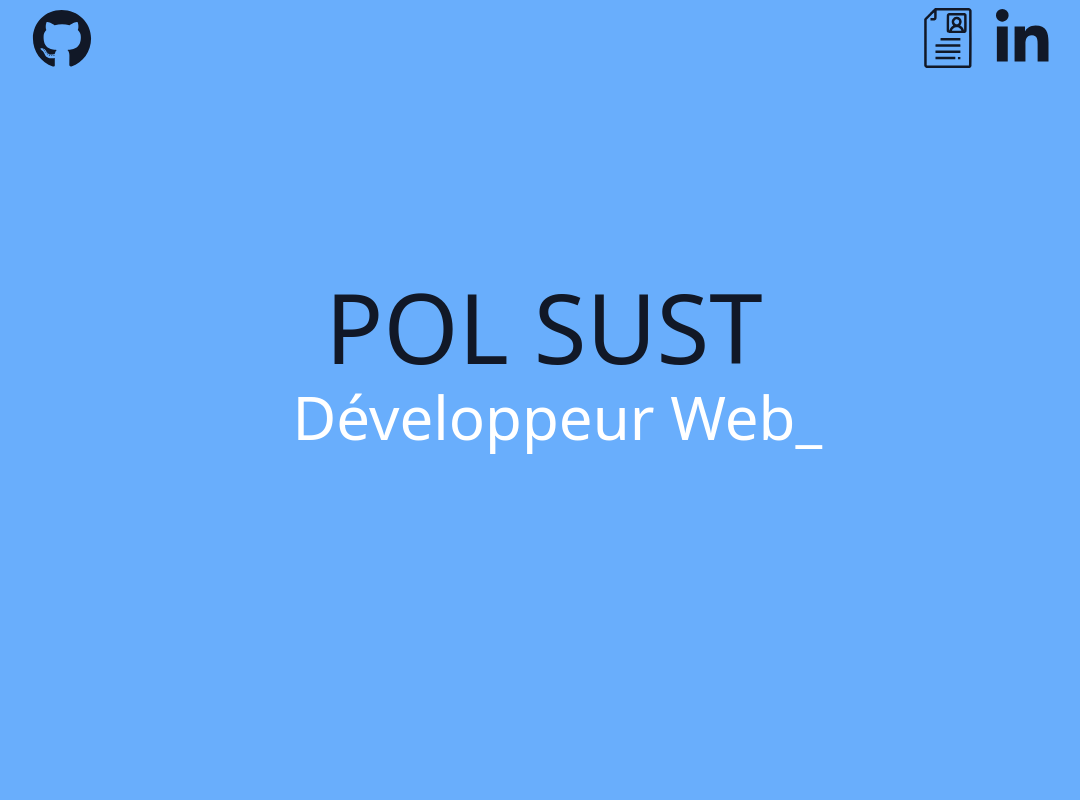
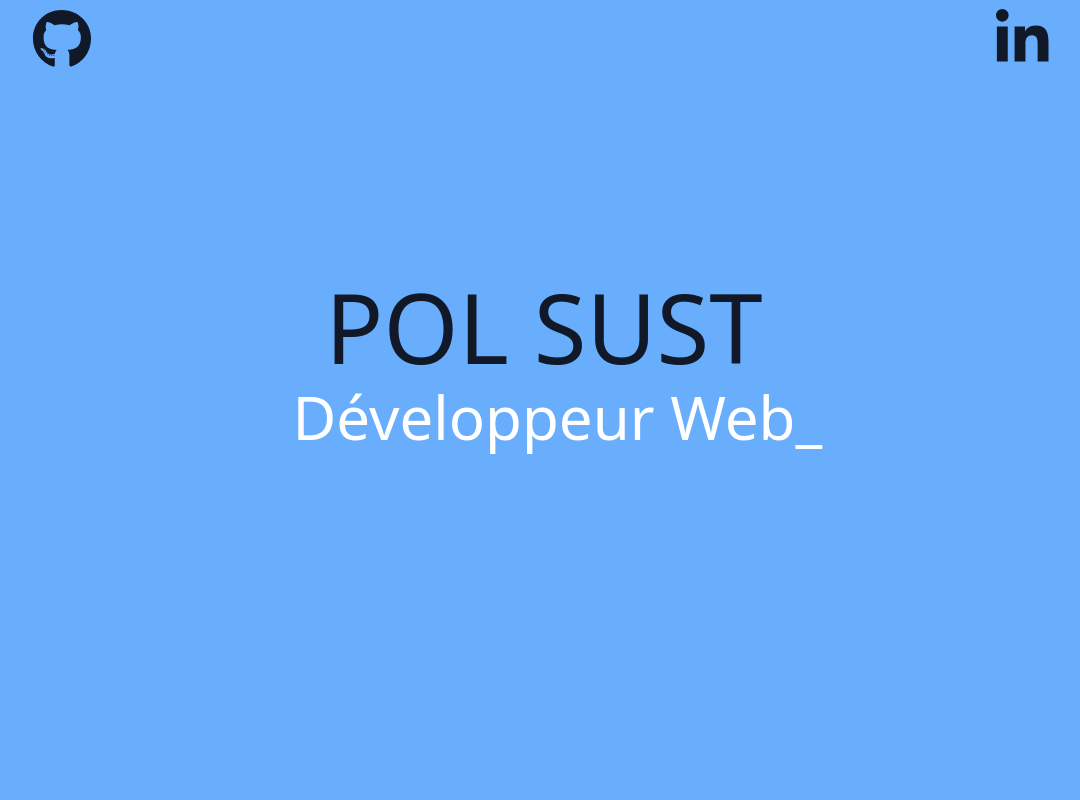
Before and after one commit to polsust/portfolio, an Angular app: page / in a window 1280 px wide. Shown: the top 800 px of the page, without its empty margins (96-1176 px from the left). Built offline with nearby package versions, Linux system fonts and the light colour scheme.

Commit message:
chore: Remove cv from header

```diff
--- a/src/app/components/header/header.component.html
+++ b/src/app/components/header/header.component.html
@@ -7,73 +7,9 @@
         </a>
       </li>
       <li class="flex">
-        <!-- <button id="lang">
-
-          <i class="fas fa-language"></i>
-          <ul class="sousMenu">
-            <li>ESP</li>
-            <li>ENG</li>
-            <li>FRE</li>
-          </ul>
-        </button> -->
-        <a class="mx-2 hover:opacity-60" target="blank" title="Curriculum vitae" id="cv" href="assets/files/cv.pdf">
-          <svg id="cv" fill="currentColor" class="w-16 hover:text-opacity-50" version="1.0"
-            xmlns="http://www.w3.org/2000/svg" width="1em" height="1em" viewBox="0 0 900.000000 900.000000"
-            preserveAspectRatio="xMidYMid meet">
-            <g transform="translate(0.000000,900.000000) scale(0.100000,-0.100000)" stroke="none">
-              <path d="M2550 8985 c0 -9 -12 -20 -27 -26 -16 -5 -368 -350 -785 -766 -590
--590 -762 -767 -782 -807 l-26 -51 0 -3465 c1 -3771 -3 -3514 57 -3632 28 -54
-103 -140 143 -162 41 -24 107 -54 141 -65 50 -16 6387 -16 6438 0 167 52 287
-176 327 339 11 46 13 732 14 4137 0 2965 -3 4096 -11 4130 -25 109 -115 245
--189 288 -49 28 -108 54 -132 60 -16 3 -28 12 -28 20 0 13 -307 15 -2570 15
--2296 0 -2570 -2 -2570 -15z m5070 -381 c28 -11 42 -24 48 -43 9 -34 9 -8108
-0 -8142 -6 -19 -20 -32 -48 -43 -37 -15 -311 -16 -3131 -16 -3286 0 -3130 -2
--3169 45 -13 16 -15 411 -15 3422 l0 3403 553 552 c443 443 554 550 562 538 7
--9 9 -156 8 -397 l-3 -381 -24 -26 -24 -26 -251 -2 -251 -3 -3 -177 -2 -178
-24 -6 c13 -3 152 -4 307 -2 l284 4 60 32 c87 47 205 163 205 204 0 7 6 22 14
-33 29 43 36 174 36 688 0 386 3 516 12 525 9 9 554 12 2390 12 2164 0 2381 -1
-2418 -16z" />
-              <path d="M4574 8221 c-106 -34 -201 -120 -244 -221 -23 -53 -23 -2467 0 -2520
-26 -62 89 -137 143 -172 111 -72 33 -68 1329 -68 1122 0 1168 1 1226 19 33 11
-70 25 83 33 36 20 139 121 139 136 0 7 6 23 14 35 33 50 36 148 36 1277 0
-1129 -3 1227 -36 1277 -8 12 -14 28 -14 36 0 25 -114 129 -165 150 -87 37 -75
-37 -1289 36 -1063 -1 -1176 -3 -1222 -18z m2336 -351 c13 -8 15 -144 15 -1122
-0 -1052 -1 -1113 -17 -1116 -12 -2 -18 3 -18 15 0 72 -106 296 -199 418 -81
-107 -214 226 -309 275 -67 35 -70 45 -31 88 19 20 38 38 42 40 5 2 13 14 18
-26 5 11 18 35 28 51 85 132 127 336 102 488 -31 186 -112 337 -244 457 -64 57
--225 150 -262 150 -7 0 -29 7 -48 15 -50 21 -321 21 -357 0 -14 -8 -36 -14
--50 -15 -37 0 -173 -71 -240 -125 -48 -39 -160 -158 -160 -171 0 -4 -13 -29
--30 -56 -16 -26 -30 -56 -30 -66 0 -10 -4 -22 -10 -28 -43 -43 -68 -342 -35
--421 8 -19 15 -46 15 -58 0 -35 75 -176 135 -254 56 -73 61 -95 22 -107 -45
--14 -218 -157 -285 -234 -65 -75 -172 -235 -172 -258 0 -6 -6 -23 -14 -39 -26
--53 -46 -104 -46 -119 0 -24 -40 -95 -50 -89 -12 7 -14 2224 -2 2241 4 6 14
-14 22 17 27 10 2194 7 2210 -3z m-1015 -582 c95 -26 150 -64 210 -142 46 -60
-58 -103 62 -211 4 -108 -1 -129 -61 -225 -28 -45 -122 -119 -179 -140 -16 -5
--72 -10 -126 -10 -89 0 -103 3 -158 30 -63 32 -142 105 -169 156 -25 46 -54
-144 -54 179 0 37 24 122 49 174 19 41 125 151 145 151 7 0 19 6 25 14 6 8 26
-17 44 20 18 4 50 10 72 15 44 8 79 6 140 -11z m94 -1194 c25 -8 50 -14 57 -14
-37 0 165 -76 253 -149 46 -39 141 -150 141 -165 0 -3 14 -28 30 -56 36 -62 39
--95 8 -104 -13 -3 -318 -6 -678 -6 -360 0 -665 3 -677 6 -13 4 -23 11 -23 17
-0 5 19 48 42 96 34 72 57 101 134 177 50 50 111 101 135 113 24 12 51 26 59
-30 60 32 80 41 97 41 10 0 24 5 31 12 27 27 310 28 391 2z" />
-              <path d="M3380 4480 c-1 -5 -1 -82 -1 -170 0 -88 0 -167 1 -175 0 -13 172 -15
-1485 -15 l1485 0 5 23 c3 12 4 94 3 182 l-3 160 -1487 3 c-990 1 -1488 -1
--1488 -8z" />
-              <path d="M2633 3542 c-10 -10 -13 -54 -13 -175 0 -89 4 -168 8 -175 12 -18
-3712 -18 3724 0 10 17 10 329 0 346 -12 19 -3700 23 -3719 4z" />
-              <path d="M2625 2588 c-3 -13 -4 -95 -3 -183 l3 -160 1865 0 1865 0 3 160 c1
-88 0 170 -3 183 l-5 22 -1860 0 -1860 0 -5 -22z" />
-              <path d="M2624 1657 c-2 -7 -3 -87 -2 -177 l3 -165 1488 -3 c989 -1 1487 1
-1487 8 1 5 1 82 1 170 0 88 0 165 -1 170 0 7 -502 10 -1485 10 -1203 0 -1487
--2 -1491 -13z" />
-              <path d="M5995 1657 c-3 -7 -4 -87 -3 -177 l3 -165 180 0 180 0 0 175 0 175
--178 3 c-139 2 -179 0 -182 -11z" />
-            </g>
-          </svg>
-        </a>
-        <a class="mx-2 hover:opacity-60" target="blank" title="LinkedIn" href="https://www.linkedin.com/in/pol-sust/">
-          <fa-icon [icon]="faLinkedIn"></fa-icon>
-        </a>
+          <a class="mx-2 hover:opacity-60" target="blank" title="LinkedIn" href="https://www.linkedin.com/in/pol-sust/">
+            <fa-icon [icon]="faLinkedIn"></fa-icon>
+          </a>
       </li>
     </ul>
   </nav>
```
